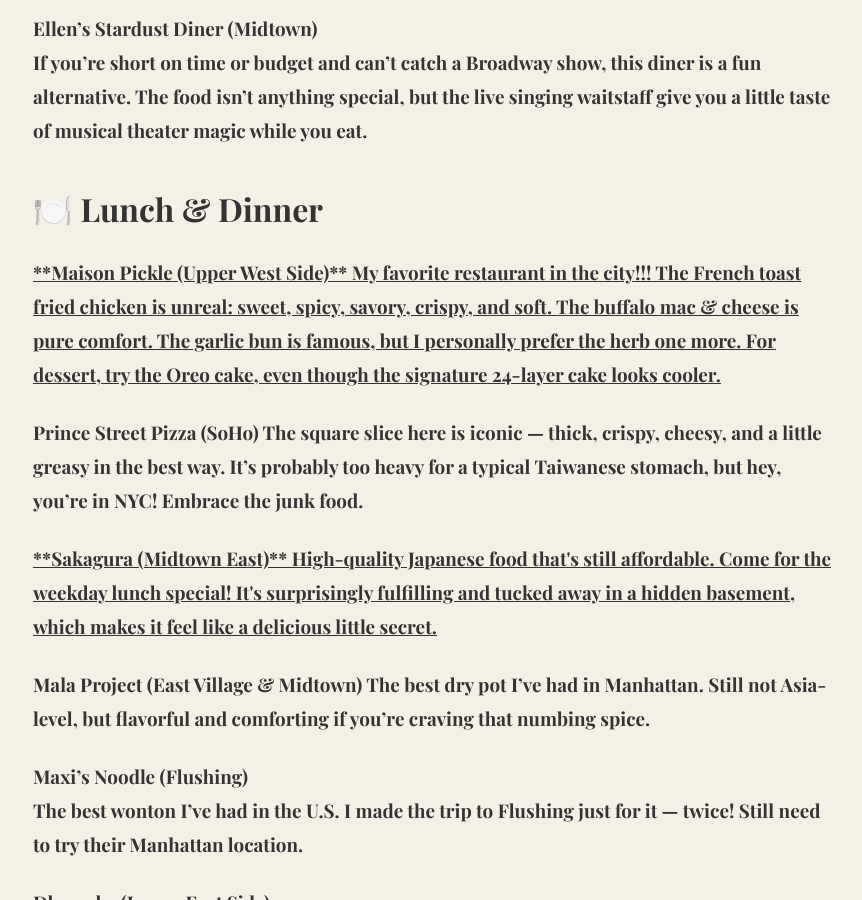
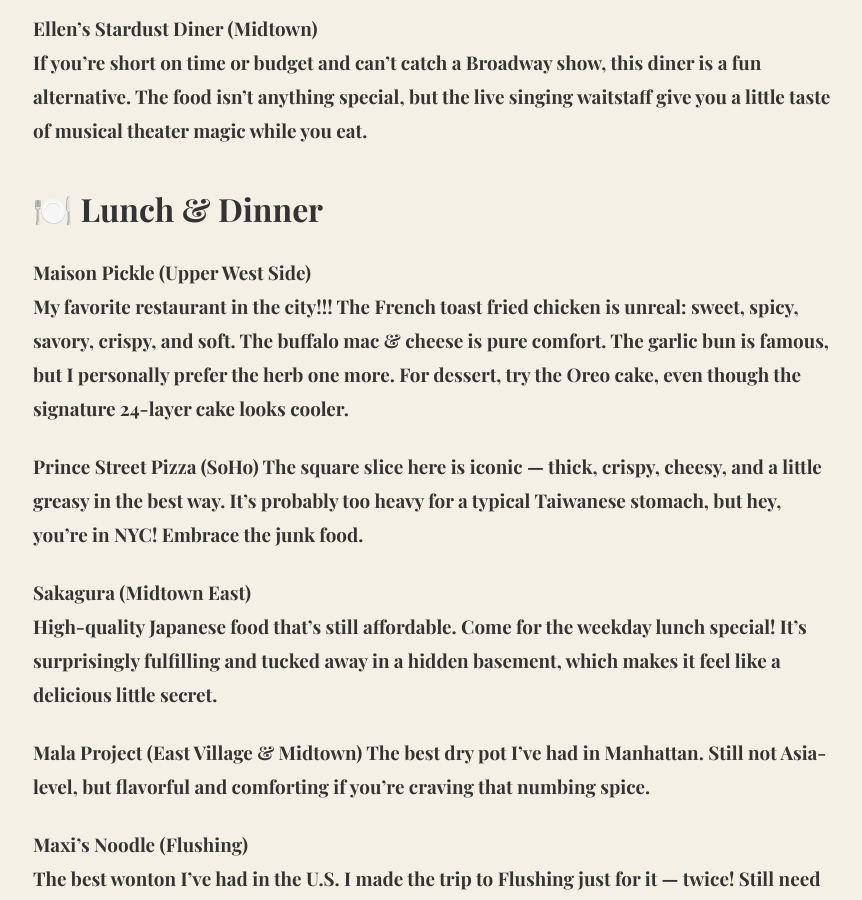
Before and after one commit to ColetteChang/colettechang.github.io, a Jekyll site: the page built from _posts/2025-05-10-Colette’s-NYC-Food-Guide.md, in a window 1280 px wide and 900 px high, scrolled down 937 px. Shown: the whole window, without its empty margins (207-1069 px from the left). Built offline with Jekyll 4.4.1, drawn with Linux system fonts in a browser that asks for light colours.

Commit message:
Update site content

```diff
--- a/_posts/2025-05-10-Colette’s-NYC-Food-Guide.md
+++ b/_posts/2025-05-10-Colette’s-NYC-Food-Guide.md
@@ -25,13 +25,13 @@
 
 ## 🍽️ Lunch & Dinner
 
-<u>**Maison Pickle (Upper West Side)**<u>
+**Maison Pickle (Upper West Side)**
 My favorite restaurant in the city!!! The French toast fried chicken is unreal: sweet, spicy, savory, crispy, and soft. The buffalo mac & cheese is pure comfort. The garlic bun is famous, but I personally prefer the herb one more. For dessert, try the Oreo cake, even though the signature 24-layer cake looks cooler.
 
 **Prince Street Pizza (SoHo)**
 The square slice here is iconic — thick, crispy, cheesy, and a little greasy in the best way. It's probably too heavy for a typical Taiwanese stomach, but hey, you're in NYC! Embrace the junk food.
 
-<u>**Sakagura (Midtown East)**<u>
+**Sakagura (Midtown East)**
 High-quality Japanese food that's still affordable. Come for the weekday lunch special! It's surprisingly fulfilling and tucked away in a hidden basement, which makes it feel like a delicious little secret.
 
 **Mala Project (East Village & Midtown)**
```
